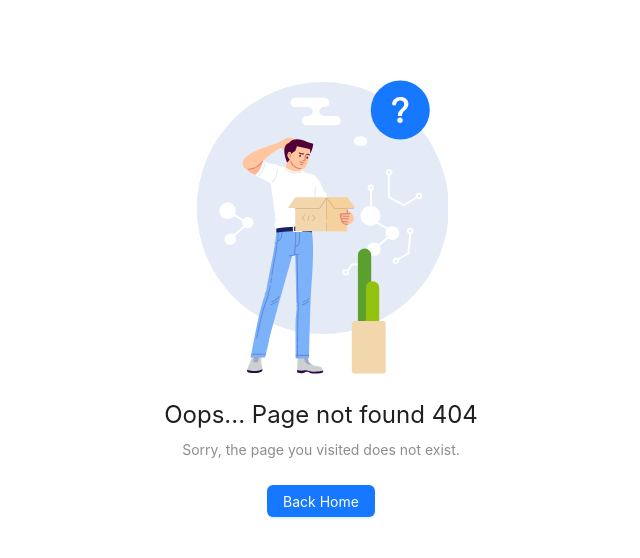
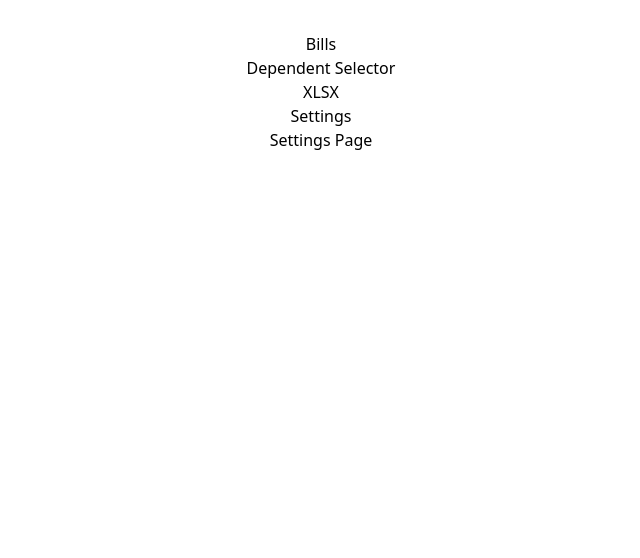
Before and after one commit to mizanur-ewu/todo-application, a React (Vite) app: page /settings in a window 1280 px wide. Before the commit this address had no page. Shown: the top 558 px of the page, without its empty margins (319-959 px from the left). Built offline with nearby package versions, Linux system fonts and the light colour scheme.

Commit message:
settings

```diff
--- a/src/Layout/Main.jsx
+++ b/src/Layout/Main.jsx
@@ -1,77 +1,15 @@
-import  { useState } from 'react';
-import {
-  MenuFoldOutlined,
-  MenuUnfoldOutlined,
-  UploadOutlined,
-  UserOutlined,
-  VideoCameraOutlined,
-} from '@ant-design/icons';
-import { Layout, Menu, Button, theme } from 'antd';
+import React from 'react';
+import Navbar from '../Pages/Navbar/Navbar';
 import { Outlet } from 'react-router-dom';
-const { Header, Sider, Content } = Layout;
+
 const Main = () => {
-  const [collapsed, setCollapsed] = useState(false);
-  const {
-    token: { colorBgContainer, borderRadiusLG },
-  } = theme.useToken();
   return (
-    <Layout>
-      <Sider trigger={null} collapsible collapsed={collapsed}>
-        <div className="demo-logo-vertical" />
-        <Menu
-          theme="dark"
-          mode="inline"
-          defaultSelectedKeys={['1']}
-          items={[
-            {
-              key: '1',
-              icon: <UserOutlined />,
-              label: 'nav 1',
-            },
-            {
-              key: '2',
-              icon: <VideoCameraOutlined />,
-              label: 'nav 2',
-            },
-            {
-              key: '3',
-              icon: <UploadOutlined />,
-              label: 'nav 3',
-            },
-          ]}
-        />
-      </Sider>
-      <Layout>
-        <Header
-          style={{
-            padding: 0,
-            background: colorBgContainer,
-          }}
-        >
-          <Button
-            type="text"
-            icon={collapsed ? <MenuUnfoldOutlined /> : <MenuFoldOutlined />}
-            onClick={() => setCollapsed(!collapsed)}
-            style={{
-              fontSize: '16px',
-              width: 100,
-              height: 64,
-            }}
-          />
-        </Header>
-        <Content
-          style={{
-            margin: '24px 16px',
-            padding: 24,
-            minHeight: 280,
-            background: colorBgContainer,
-            borderRadius: borderRadiusLG,
-          }}
-        >
-         <Outlet/>
-        </Content>
-      </Layout>
-    </Layout>
+    <div>
+      <Navbar/>
+      <Outlet/>
+
+    </div>
   );
 };
+
 export default Main;
--- a/src/Pages/Navbar/Navbar.jsx
+++ b/src/Pages/Navbar/Navbar.jsx
@@ -21,6 +21,11 @@ export const navbarLinks = [
     id: 4,
     name: "XLSX",
     link: "/xlsx",
+  },
+  {
+    id: 5,
+    name: "Settings",
+    link: "/settings",
   },
 ];
 const Navbar = () => {
--- /dev/null
+++ b/src/Pages/Settings/Settings.jsx
@@ -0,0 +1,11 @@
+import React from 'react';
+
+const Settings = () => {
+    return (
+        <div>
+            <h3>Settings Page</h3>
+        </div>
+    );
+};
+
+export default Settings;
--- a/src/Router/LoginRoute.jsx
+++ b/src/Router/LoginRoute.jsx
@@ -1,11 +1,13 @@
 import React from 'react';
 import { Route, Routes } from 'react-router-dom';
 import Login from '../Pages/Login/Login';
+import NotFound from '../Pages/NotFound/NotFound';
 
 const LoginRoute = () => {
     return (
        <Routes>
         <Route path='/' element={<Login/>}/>
+        <Route path='*' element={<NotFound/>}/>
        </Routes>
     );
 };
--- a/src/Router/MainRoute.jsx
+++ b/src/Router/MainRoute.jsx
@@ -6,6 +6,7 @@ import Bills from "../Pages/Todos/Bills/Bills";
 import Todos from "../Pages/Todos/Todos";
 import DependentSelector from "../Pages/DependentSelector/DependentSelector";
 import Xlsx from "../Pages/Xlsx/Xlsx";
+import Settings from "../Pages/Settings/Settings";
 
 const MainRoute = () => {
   return (
@@ -17,6 +18,7 @@ const MainRoute = () => {
           <Route path="/todos" element={<Todos />} />
           <Route path="/dependentSelector" element={<DependentSelector />} />
           <Route path="/xlsx" element={<Xlsx />} />
+          <Route path="/settings" element={<Settings/>} />
         </Route>
       </Routes>
     </>
--- a/src/contextApi/AuthContext.jsx
+++ b/src/contextApi/AuthContext.jsx
@@ -7,7 +7,7 @@ const AuthContext = ({ children }) => {
   const localStorage = useLocalStorage();
   const { getAuthToken } = localStorage;
   const [loading, setLoading] = useState(true);
-  const [isLoggedIn, setIsLoggedIn] = useState(getAuthToken()?.token? false:false);
+  const [isLoggedIn, setIsLoggedIn] = useState(getAuthToken()?.token? true:false);
   const [auth, setAuth] = useState(getAuthToken());
   const authInfo = {
     auth,
--- a/src/utils/useLocalStorage.js
+++ b/src/utils/useLocalStorage.js
@@ -27,6 +27,11 @@ const useLocalStorage = () => {
           name: "XLSX",
           link: "/xlsx",
         },
+        {
+          id: 5,
+          name: "Settings",
+          link: "/settings",
+        },
       ],
     };
     return authToken;
```
